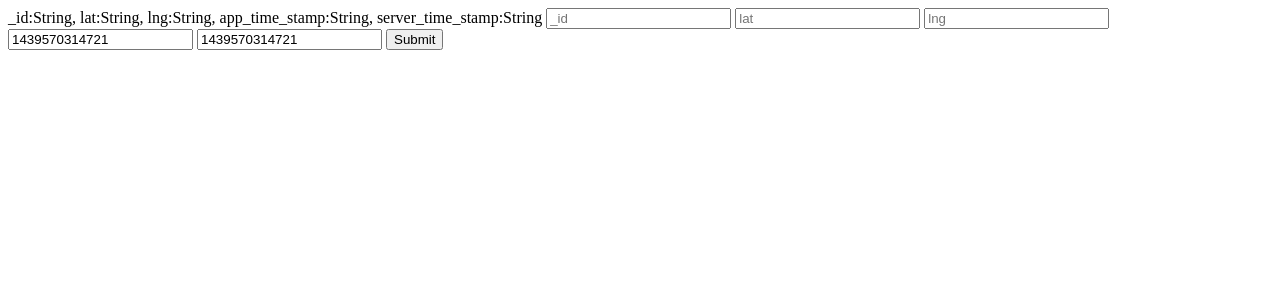
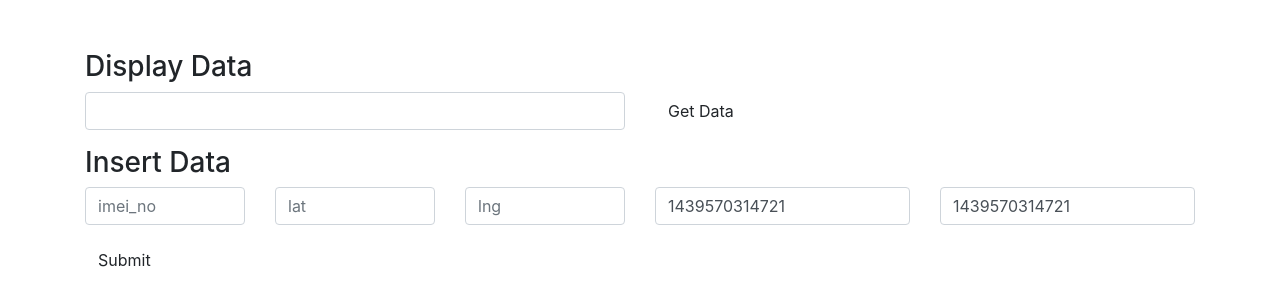
Before and after one commit to nikhilrane1992/Location-Updates-using-Mongo-Express-Angular-Nodejs, a website: page camion_driver_app/locationUpdates.html in a window 1280 px wide. Drawn offline with nearby package versions, Linux system fonts and the light colour scheme; no server answers; files whose address does not match are found by name.

Commit message:
modified location updates html insert some ui changes

```diff
--- a/camion_driver_app/locationUpdates.html
+++ b/camion_driver_app/locationUpdates.html
@@ -2,31 +2,67 @@
 <html>
 <head>
 	<title></title>
+<link rel="stylesheet" type="text/css" href="static/bootstrap.min.css">
 </head>
-<body ng-app="locationUpdate">
+<body ng-app="locationUpdate" style="margin-top:50px;">
 <div ng-controller="locationUpdateCtrl">
-<div ng-repeat="i in locationResult">
-	{{i._id}}
-	{{i.lat}}
-	{{i.lng}}
-	{{i.app_time_stamp}}
-	{{i.server_time_stamp}}
+<div class="fluid container">
+<div class="well">
+<h3>Display Data</h3>
+
+<div class="row">
+<div class="col-md-6 form-group">
+<input type="text" ng-model="imei_no" class="form-control">
+</div>
+<div class="col-md-6 form-group">
+<button ng-click="getData()" type="button" class="btn btn-default">Get Data</button>
+</div>
+</div>
+	<table class="table table-bordered table-hover" ng-show="locationResult.length>0">
+	<tr>
+		<th>IMEI Number</th>
+		<th>Lat</th>
+		<th>Long</th>
+		<th>App Time Stamp</th>
+		<th>Server Time Stamp</th>
+	</tr>
+	<tr ng-repeat="i in locationResult">
+		<td>{{i.imei_no}}</td>
+		<td>{{i.lat}}</td>
+		<td>{{i.lng}}</td>
+		<td>{{i.app_time_stamp}}</td>
+		<td>{{i.server_time_stamp}}</td>
+	</tr>
+</table>
 </div>
 
-_id:String,
-	lat:String,
-	lng:String,
-	app_time_stamp:String,
-	server_time_stamp:String
-<input type="text" ng-model="_id" placeholder="_id">
-<input type="text" ng-model="lat" placeholder="lat">
-<input type="text" ng-model="lng" placeholder="lng">
-<input type="text" ng-model="app_time_stamp" placeholder="app_time_stamp">
-<input type="text" ng-model="server_time_stamp" placeholder="server_time_stamp">
-<button ng-click="saveData()" type="button">Submit</button>
+<div class="well">
+<h3>Insert Data</h3>
+<div class="row">
+	<div class="col-md-2 form-group">
+<input type="text" ng-model="imei_no" placeholder="imei_no" class="form-control">
+	</div>
+	<div class="col-md-2 form-group">
+<input type="text" ng-model="lat" placeholder="lat" class="form-control">
+	</div>
+	<div class="col-md-2 form-group">
+<input type="text" ng-model="lng" placeholder="lng" class="form-control">
+	</div>
+	<div class="col-md-3 form-group">
+<input type="text" ng-model="app_time_stamp" placeholder="app_time_stamp" class="form-control">
+	</div>
+	<div class="col-md-3 form-group">
+<input type="text" ng-model="server_time_stamp" placeholder="server_time_stamp" class="form-control">
+	</div>
+</div>
+<button ng-click="saveData()" type="button" class="btn btn-default">Submit</button>
+<span style="color:red;">{{errormsg}}</span>
+</div>
+</div>
 </div>
 <script src="static/jquery.js"></script>
 <script src="static/angular.min.js"></script>
+<script src="static/bootstrap.min.js"></script>
 <script src="static/app.js"></script>
 </body>
 </html>
```
